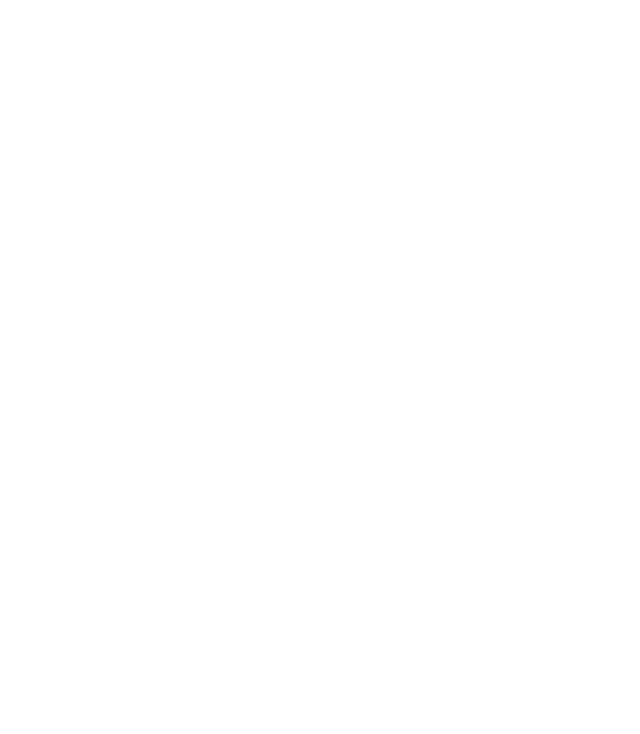
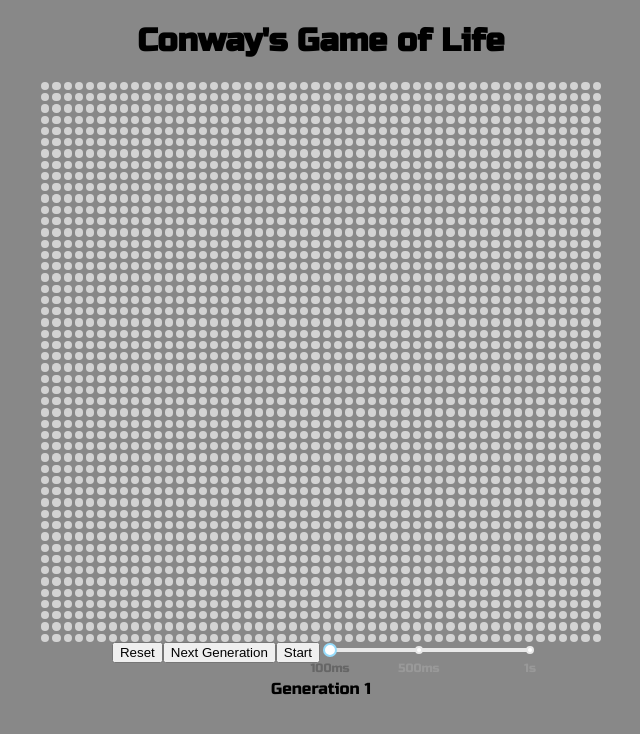
Before and after one commit to krandles/game_of_life_hooks, a React (Create React App) app: page / in a window 1280 px wide. Shown: the top 734 px of the page, without its empty margins (319-959 px from the left). Built offline with nearby package versions, Linux system fonts and the light colour scheme.

Commit message:
pushing to github

```diff
--- a/package.json
+++ b/package.json
@@ -3,9 +3,10 @@
   "version": "0.1.0",
   "private": true,
   "dependencies": {
+    "rc-slider": "^8.6.13",
     "react": "^16.8.6",
     "react-dom": "^16.8.6",
-    "react-scripts": "3.0.1"
+    "react-scripts": "^3.0.1"
   },
   "scripts": {
     "start": "react-scripts start",
--- a/public/index.html
+++ b/public/index.html
@@ -19,7 +19,10 @@
       work correctly both with client-side routing and a non-root public URL.
       Learn how to configure a non-root public URL by running `npm run build`.
     -->
-    <title>React App</title>
+    <title>Conway's Game of Life</title>
+    <style>
+      @import url('https://fonts.googleapis.com/css?family=Russo+One&display=swap');
+    </style>
   </head>
   <body>
     <noscript>You need to enable JavaScript to run this app.</noscript>
--- a/src/App.js
+++ b/src/App.js
@@ -1,10 +1,14 @@
 import React from 'react';
 import './App.css';
+import Board from '../src/components/Board'
 
 function App() {
   return (
     <div className="App">
-
+      <header>
+        <h1>Conway's Game of Life</h1>
+      </header>
+      <Board/>
     </div>
   );
 }
--- a/src/components/Board.css
+++ b/src/components/Board.css
@@ -21,4 +21,6 @@ div#wrapper {
 
 .slider-wrapper {
   width: 200px;
+  display: inline-block;
+  margin-left: 10px;
 }
--- a/src/index.css
+++ b/src/index.css
@@ -5,6 +5,8 @@ body {
     sans-serif;
   -webkit-font-smoothing: antialiased;
   -moz-osx-font-smoothing: grayscale;
+  background-color: #888888;
+  font-family: 'Russo One', sans-serif;
 }
 
 code {
```
Also changed, not shown: 2 other files (tests, documents, lock files or other folders).
